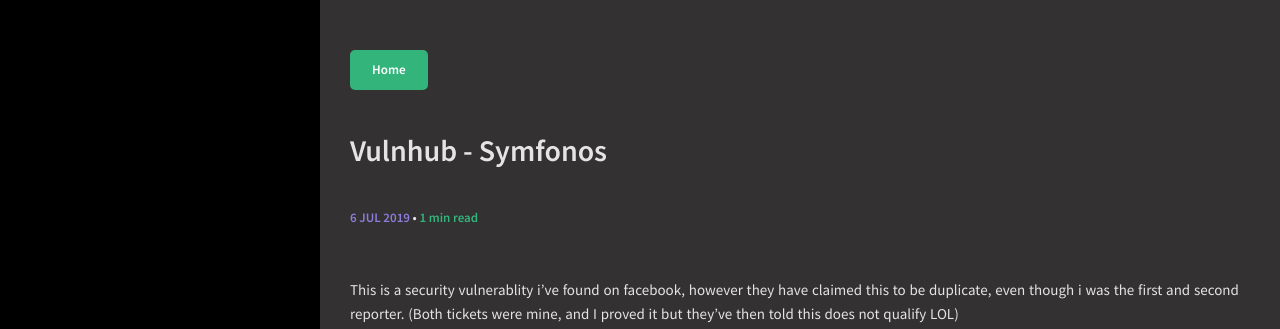
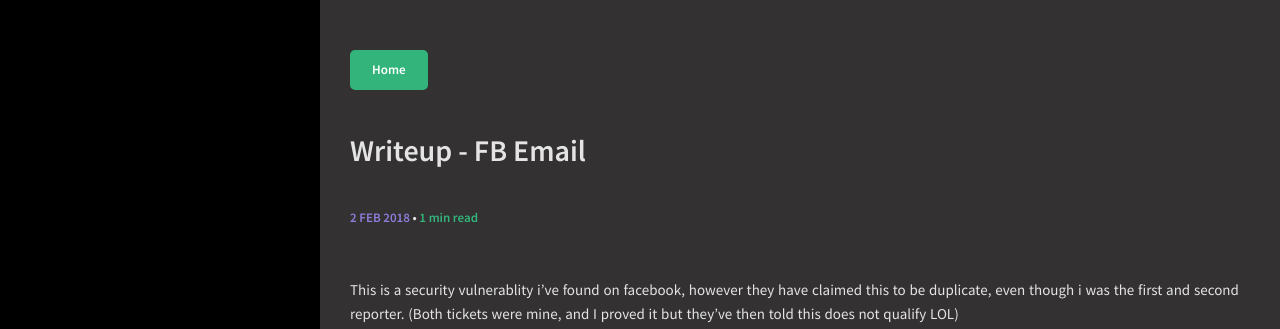
Before and after one commit to abhiabhi2306/abhiabhi2306.github.io, a Jekyll site: the page built from _posts/2018-02-02-fb-email.md, in a window 1280 px wide. Shown: the top 329 px of the page. Built offline with Jekyll 4.4.1, drawn with Linux system fonts in a browser that asks for light colours.

Commit message:
Update 2018-02-02-fb-email.md

```diff
--- a/_posts/2018-02-02-fb-email.md
+++ b/_posts/2018-02-02-fb-email.md
@@ -1,11 +1,11 @@
 ---
 layout:     post
-title:      "Vulnhub - Symfonos"
+title:      "Writeup - FB Email "
 subtitle:   "Write-Up"
-date:       2019-07-06
-author:     "d4mianwayne"
+date:       2018-02-02
+author:     "Abhishek S"
 permalink: /:title/
-category: Vulnhub
+category: Bug Bounty
 ---
 
 
```
